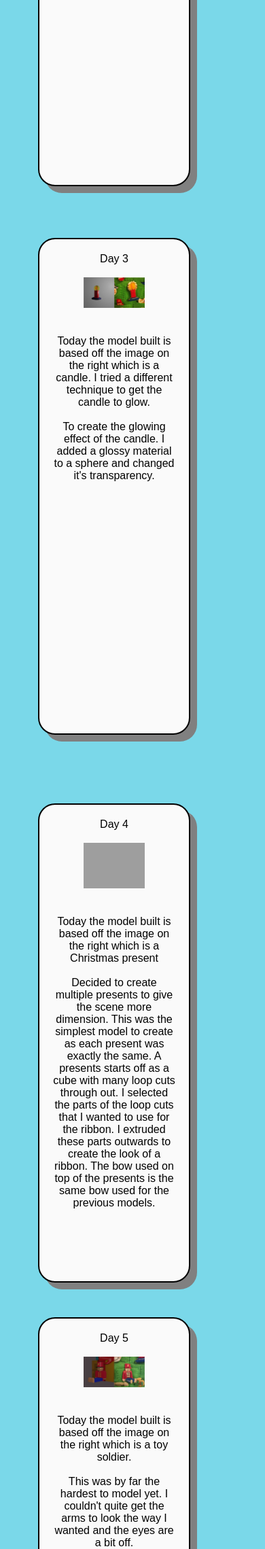
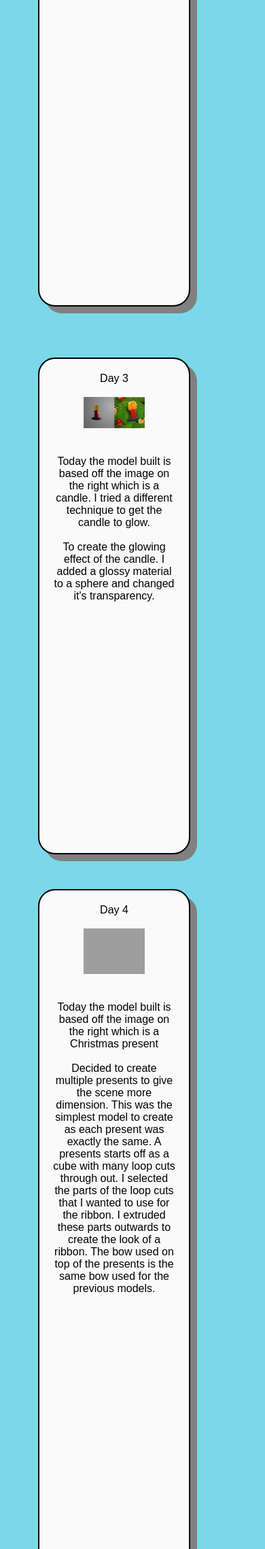
Before and after one commit to gethlew/gethlew.github.io, a PHP site: page /Project3DAdvent.html in a window 390 px wide. Shown: the part 2320-4599 px from the top of the page at 68% size. Run offline with PHP 8.4, Linux system fonts and the light colour scheme; grey boxes are pictures that could not be loaded.

Commit message:
Fixed 3D Adv CSS

```diff
--- a/PortAD.css
+++ b/PortAD.css
@@ -923,7 +923,7 @@ body {font-family: Arial, Helvetica, sans-serif;
   top: 640%;
   color: #000;
   width: 70%;
-  height: 380%;
+  height: 450%;
   box-shadow: 10px 10px grey;
   background-color: rgb(250, 250, 250);
 }
@@ -934,7 +934,7 @@ body {font-family: Arial, Helvetica, sans-serif;
   border: 2px solid #000000;
   padding: 20px;
   left: 15%;
-  top: 1050%;
+  top: 1120%;
   color: #000;
   width: 70%;
   height: 290%;
@@ -948,10 +948,10 @@ body {font-family: Arial, Helvetica, sans-serif;
   border: 2px solid #000000;
   padding: 20px;
   left: 15%;
-  top: 1380%;
+  top: 1430%;
   color: #000;
   width: 70%;
-  height: 280%;
+  height: 440%;
   box-shadow: 10px 10px grey;
   background-color: rgb(250, 250, 250);
 }
@@ -962,10 +962,10 @@ body {font-family: Arial, Helvetica, sans-serif;
   border: 2px solid #000000;
   padding: 20px;
   left: 15%;
-  top: 1680%;
+  top: 1900%;
   color: #000;
   width: 70%;
-  height: 260%;
+  height: 320%;
   box-shadow: 10px 10px grey;
   background-color: rgb(250, 250, 250);
 }
@@ -976,7 +976,7 @@ body {font-family: Arial, Helvetica, sans-serif;
   border: 2px solid #000000;
   padding: 20px;
   left: 15%;
-  top: 1960%;
+  top: 2250%;
   color: #000;
   width: 70%;
   height: 300%;
@@ -987,7 +987,7 @@ body {font-family: Arial, Helvetica, sans-serif;
 #days{
   position: absolute;
   left: 15%;
-  top: 2300%;
+  top: 2580%;
   padding-bottom: 20%;
 
 }
@@ -1002,7 +1002,7 @@ body {font-family: Arial, Helvetica, sans-serif;
   font-size: 15px;
   width: 70%;
   height: 130%;
-  top: 2500%;
+  top: 2700%;
   box-shadow: 10px 10px grey;
   background-color: rgb(122, 216, 233);
 }
```
